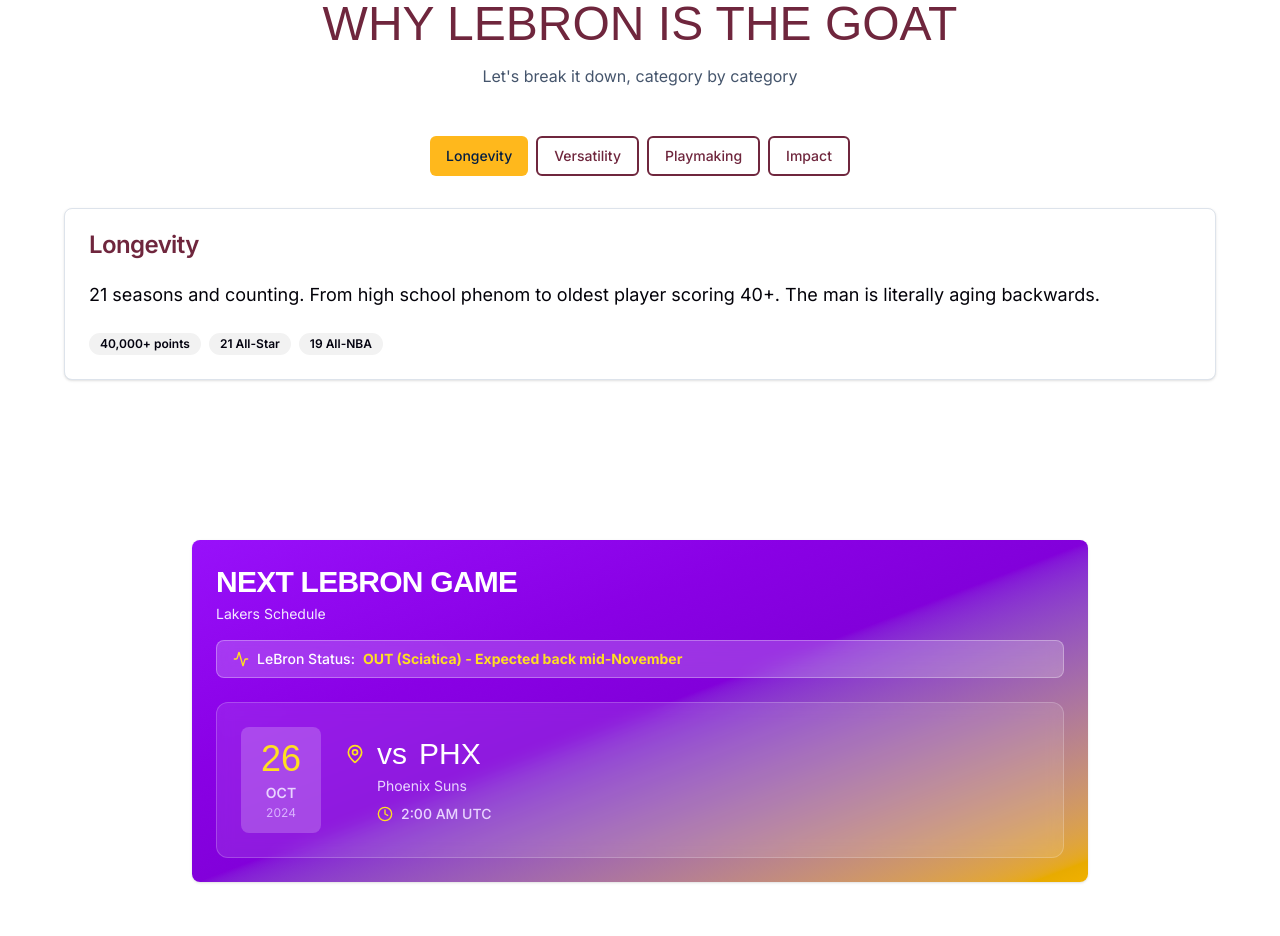
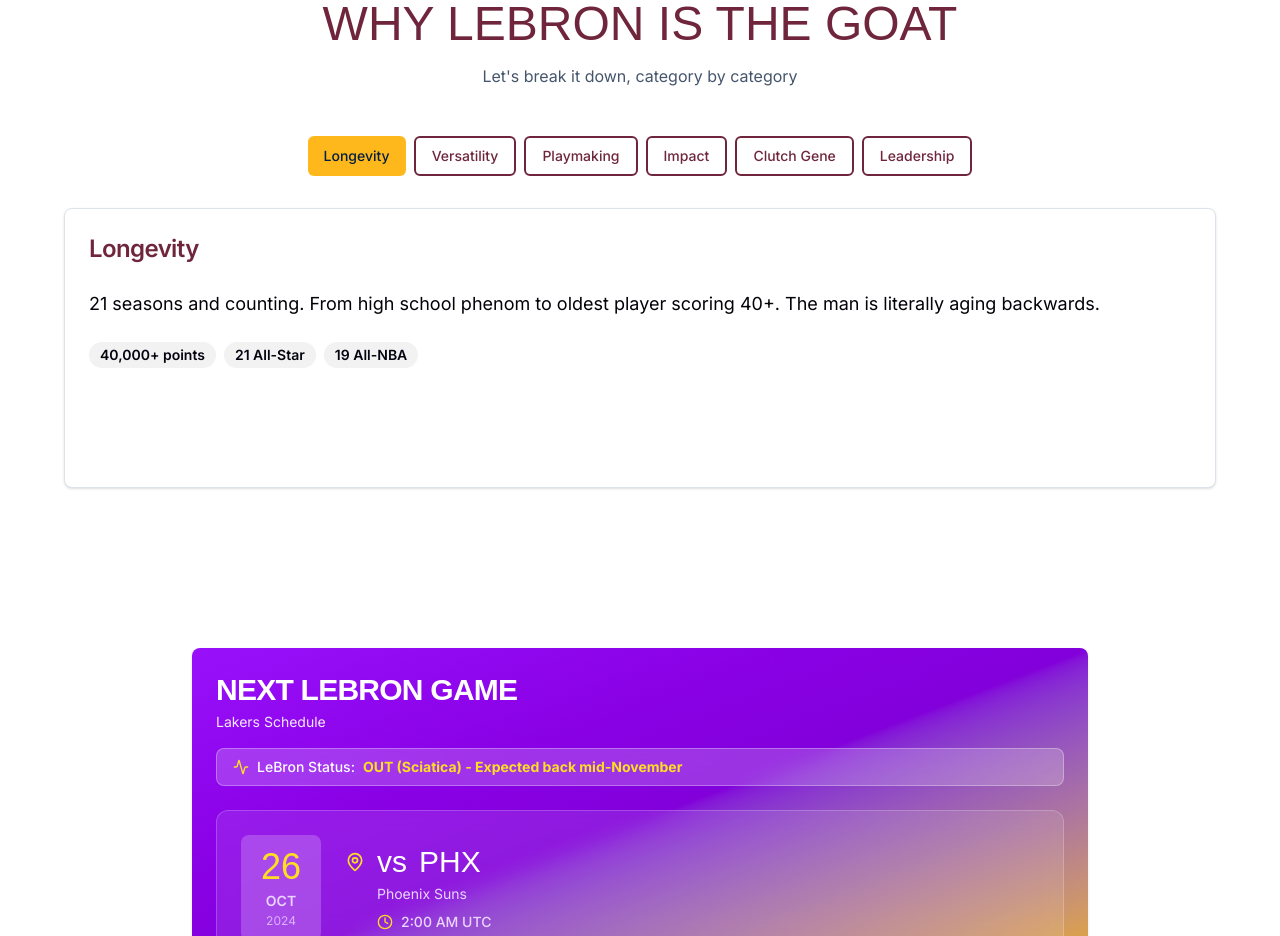
Before and after one commit to briansproule20/sassy-mate, a Next.js app: page / in a window 1280 px wide. Shown: the part 880-1816 px from the top of the page. Built offline with nearby package versions, Linux system fonts and the light colour scheme; no server answers; a web font is replaced by a local one.

Commit message:
Add Clutch Gene and Leadership categories to GOAT arguments, fix card display sizing

```diff
--- a/components/goat-arguments.tsx
+++ b/components/goat-arguments.tsx
@@ -30,6 +30,18 @@
     content: "Brought Cleveland its first championship in 52 years. Beat a 73-win team. Changed teams' fortunes instantly. Cultural icon.",
     stats: ["3-1 comeback", "4 rings", "4 MVPs"],
   },
+  {
+    id: "clutch",
+    label: "Clutch Gene",
+    content: "Game 7 vs Warriors. Block on Iguodala. Game 6 vs Celtics. The man shows up when it matters most. 'He's not clutch' - biggest lie ever told.",
+    stats: ["Game 7 dominance", "Playoff record 40+ games", "Finals performances"],
+  },
+  {
+    id: "leadership",
+    label: "Leadership",
+    content: "Built the I Promise School. Spoke up for social justice. Changed the game on and off the court. More than an athlete - a generational leader.",
+    stats: ["Community impact", "Player empowerment", "Cultural influence"],
+  },
 ];
 
 export function GoatArguments() {
@@ -59,17 +71,17 @@
           ))}
         </div>
 
-        <Card>
+        <Card className="min-h-[280px]">
           <CardHeader>
-            <CardTitle className="text-cavs-wine">
+            <CardTitle className="text-cavs-wine text-2xl">
               {activeContent?.label}
             </CardTitle>
           </CardHeader>
-          <CardContent>
-            <p className="text-lg mb-6">{activeContent?.content}</p>
-            <div className="flex flex-wrap gap-2">
+          <CardContent className="flex flex-col h-full">
+            <p className="text-lg mb-6 leading-relaxed">{activeContent?.content}</p>
+            <div className="flex flex-wrap gap-2 mt-auto">
               {activeContent?.stats.map((stat, i) => (
-                <Badge key={i} variant="secondary">
+                <Badge key={i} variant="secondary" className="text-sm">
                   {stat}
                 </Badge>
               ))}
```
